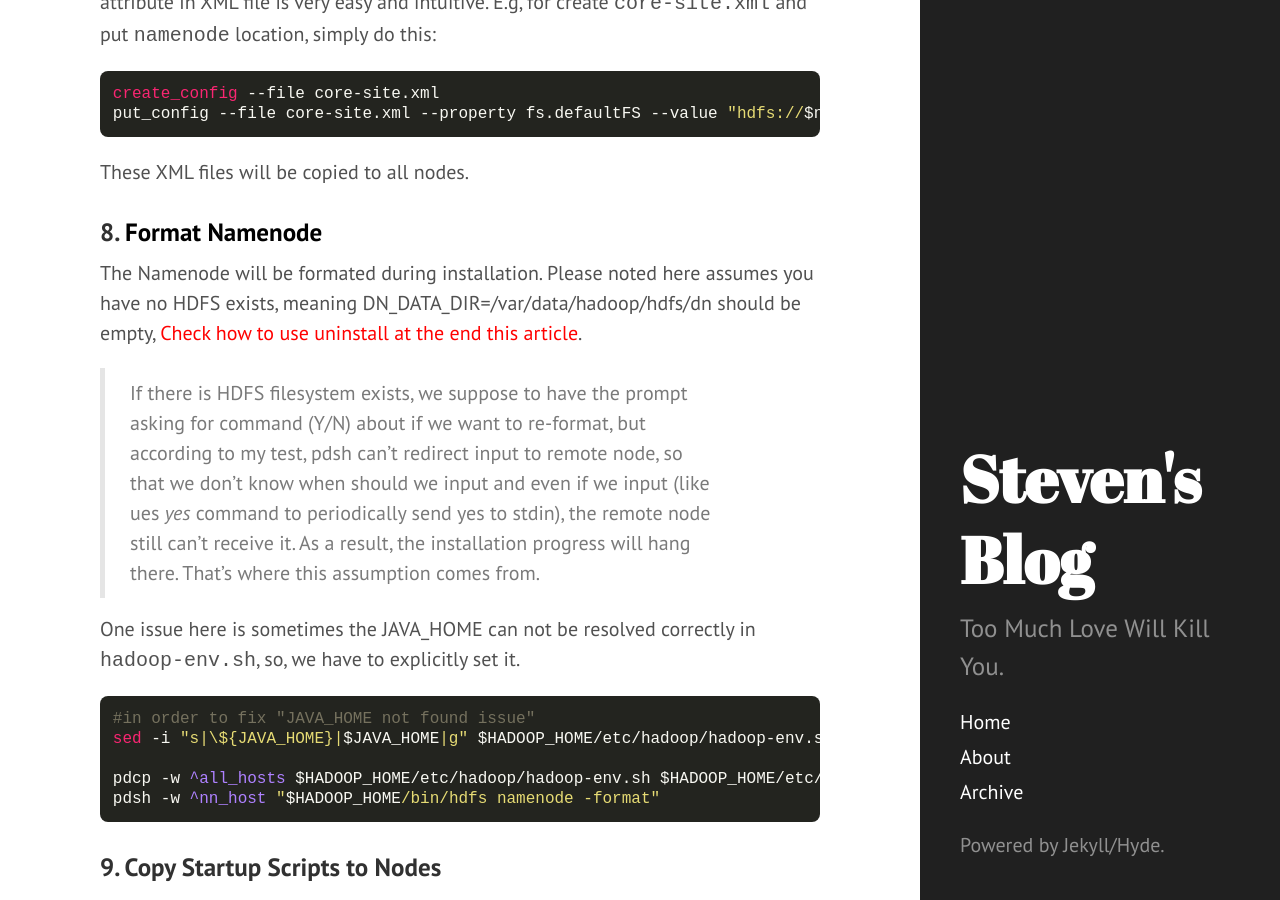
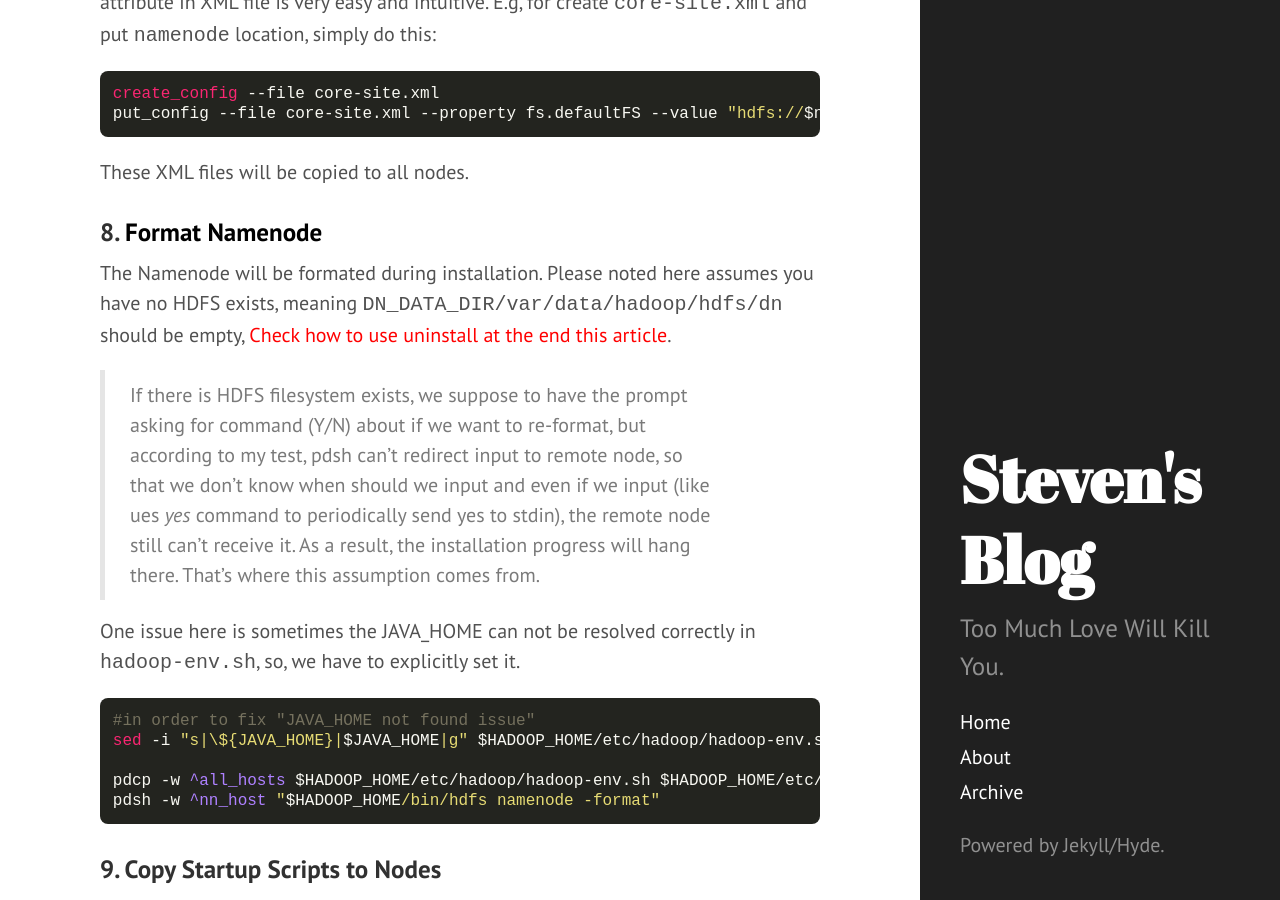
Before and after one commit to legatoo/legatoo.github.io, a Jekyll site: the page built from _posts/2014-11-12-Install-Yarn-on-Ubuntu-Cluster-via-Scripts.md, in a window 1280 px wide and 900 px high, scrolled down 6264 px. Built offline with Jekyll 4.4.1, drawn with Linux system fonts in a browser that asks for light colours; Markdown is read by kramdown in place of the engine named in the settings.

```diff
--- a/_posts/2014-11-12-Install-Yarn-on-Ubuntu-Cluster-via-Scripts.md
+++ b/_posts/2014-11-12-Install-Yarn-on-Ubuntu-Cluster-via-Scripts.md
@@ -190,7 +190,7 @@
 
 ###8. <a name="format_namenode"><font color="black">Format Namenode</font></a>
 
-The Namenode will be formated during installation. Please noted here assumes you have no HDFS exists, meaning DN_DATA_DIR=/var/data/hadoop/hdfs/dn should be empty, <a href="#uninstall"><font color="red">Check how to use uninstall at the end this article</font></a>.
+The Namenode will be formated during installation. Please noted here assumes you have no HDFS exists, meaning `DN_DATA_DIR/var/data/hadoop/hdfs/dn` should be empty, <a href="#uninstall"><font color="red">Check how to use uninstall at the end this article</font></a>.
 
 >If there is HDFS filesystem exists, we suppose to have the prompt asking for command (Y/N) about if we want to re-format, but according to my test, pdsh can't redirect input to remote node, so that we don't know when should we input and even if we input (like ues *yes* command to periodically send yes to stdin), the remote node still can't receive it. As a result, the installation progress will hang there. That's where this assumption comes from.
 
```
